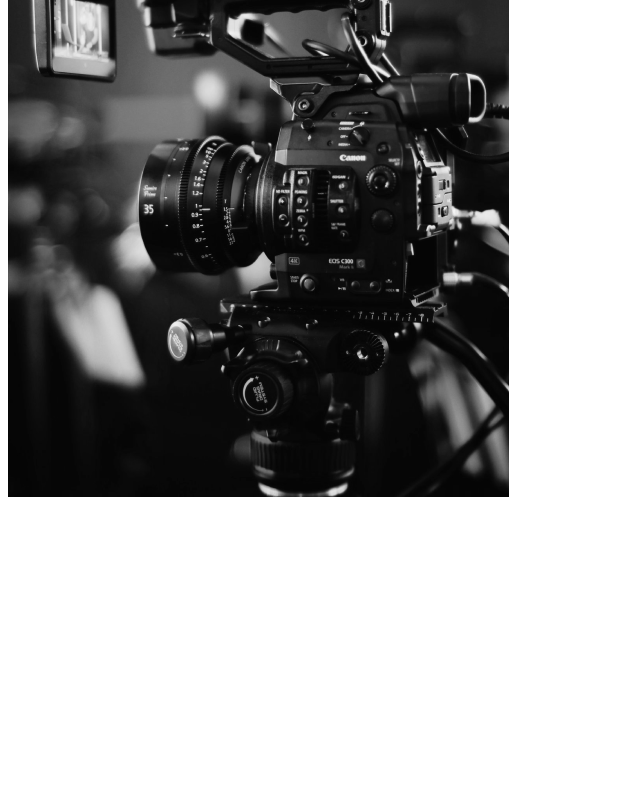
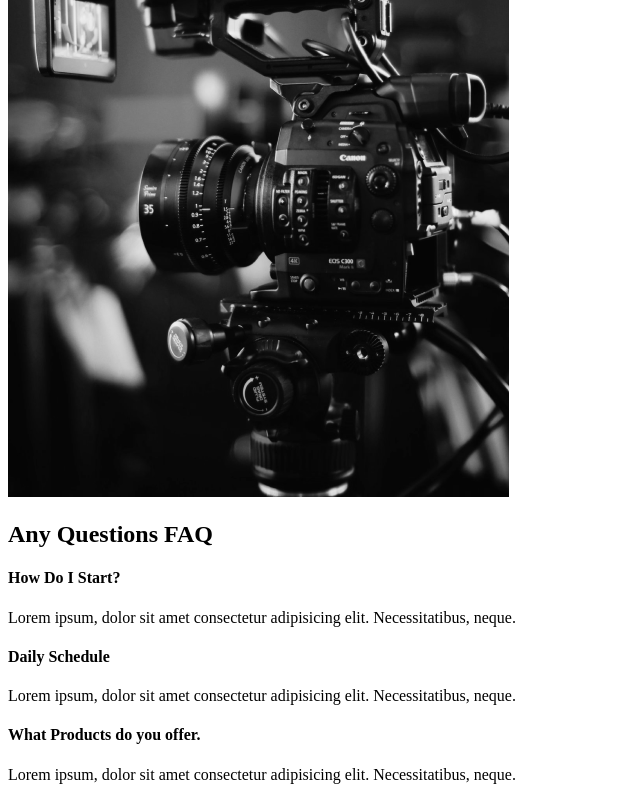
Before and after one commit to Santiagospinai7/Portafolio, a React (Create React App) app: page / in a window 1280 px wide. Shown: the part 1885-2685 px from the top of the page, without its empty margins (0-640 px from the left). Before the commit the page ends 2394 px from the top, so only its background shows below. Built offline with nearby package versions, Linux system fonts and the light colour scheme.

Commit message:
fix bugs

```diff
--- /dev/null
+++ b/src/components/FaqSection.js
@@ -0,0 +1,37 @@
+import React from 'react';
+
+const FaqSection = () => {
+    return (
+        <div className="faq">
+            <h2>Any Questions <span>FAQ</span></h2>
+            <div className="question">
+                <h4>How Do I Start?</h4>
+                <div className="answer">
+                    <p>Lorem ipsum, dolor sit amet consectetur adipisicing elit.
+                        Necessitatibus, neque.
+                    </p>
+                </div>
+            </div>
+
+            <div className="question">
+                <h4>Daily Schedule</h4>
+                <div className="answer">
+                    <p>Lorem ipsum, dolor sit amet consectetur adipisicing elit.
+                        Necessitatibus, neque.
+                    </p>
+                </div>
+            </div>
+
+            <div className="question">
+                <h4>What Products do you offer.</h4>
+                <div className="answer">
+                    <p>Lorem ipsum, dolor sit amet consectetur adipisicing elit.
+                        Necessitatibus, neque.
+                    </p>
+                </div>
+            </div>
+        </div>
+    )
+};
+
+export default FaqSection;
--- a/src/pages/AboutUs.js
+++ b/src/pages/AboutUs.js
@@ -2,12 +2,14 @@
 //Page components
 import AboutSection from '../components/AboutSection';
 import ServicesSection from '../components/ServicesSection';
+import FaqSection from '../components/FaqSection';
 
 const AboutUs = () => {
     return(
         <>
-            <AboutSection/>
-            <ServicesSection/>
+            <AboutSection />
+            <ServicesSection />
+            <FaqSection/>
         </>
     );
 };
```
